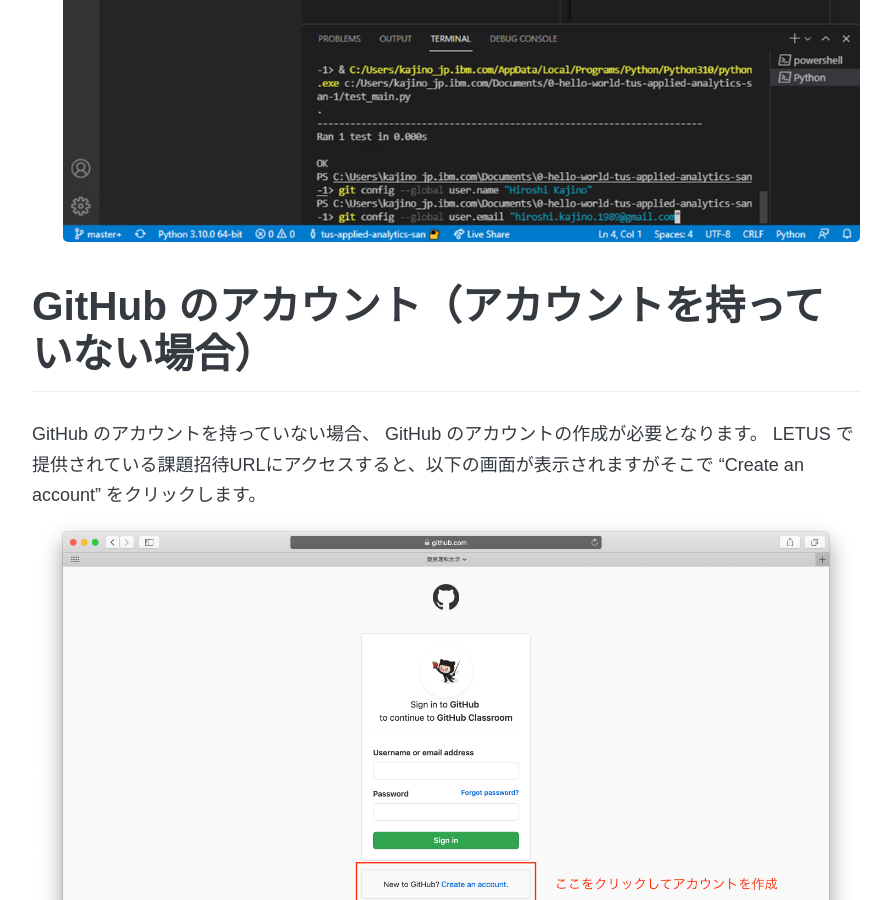
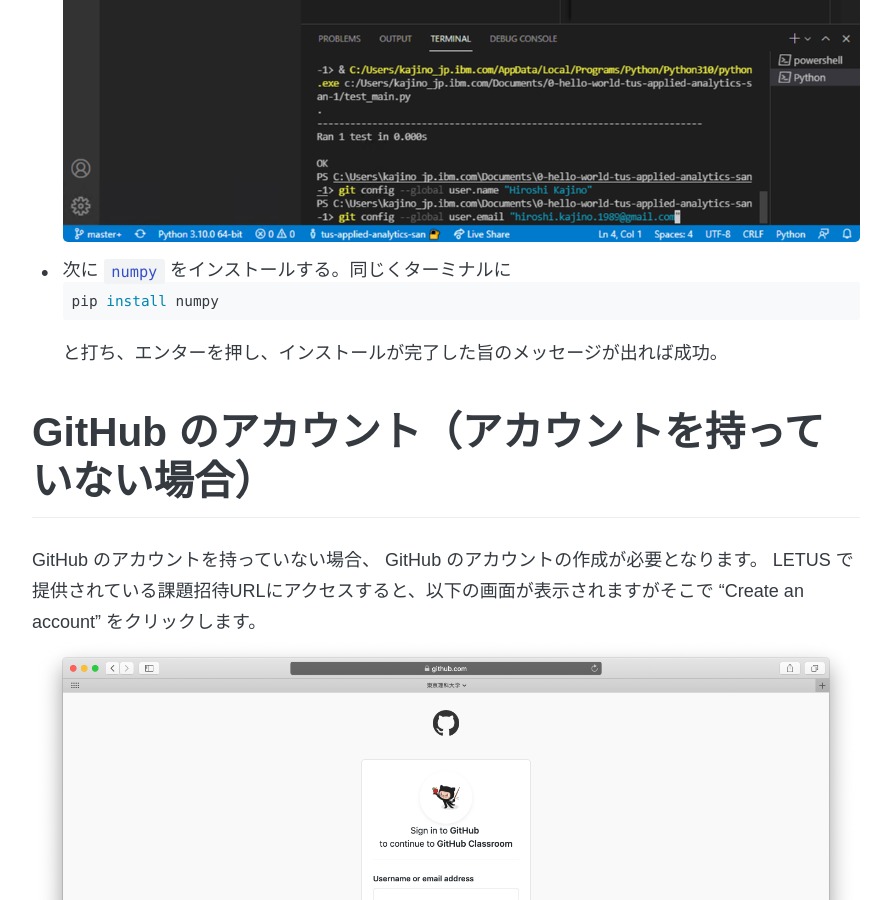
Before and after one commit to kanojikajino/kanojikajino.github.io, a Jekyll site: the page built from _lectures/2021/applied_analytics/github_classroom.md, in a window 1280 px wide and 900 px high, scrolled down 2905 px. Shown: the whole window, without its empty margins (194-1085 px from the left). Built offline with Jekyll 4.4.1, drawn with Linux system fonts in a browser that asks for light colours; some web fonts are replaced; a script that is not in the unit is left out.

Commit message:
update instruction (numpy install)

````diff
--- a/_lectures/2021/applied_analytics/github_classroom.md
+++ b/_lectures/2021/applied_analytics/github_classroom.md
@@ -41,6 +41,12 @@ git config --global user.email "自分のメールアドレス"
 ```
 と打ち、エンターを押す。ここで "自分の名前"、 "自分のメールアドレス" はそれぞれ自分の名前とアドレスに変更してください。私の場合は下図を参照ください。
 ![git](account/vscode/git.png)
+
+- 次に `numpy` をインストールする。同じくターミナルに
+```bash
+pip install numpy
+```
+と打ち、エンターを押し、インストールが完了した旨のメッセージが出れば成功。
 
 
 # GitHub のアカウント（アカウントを持っていない場合）
````
